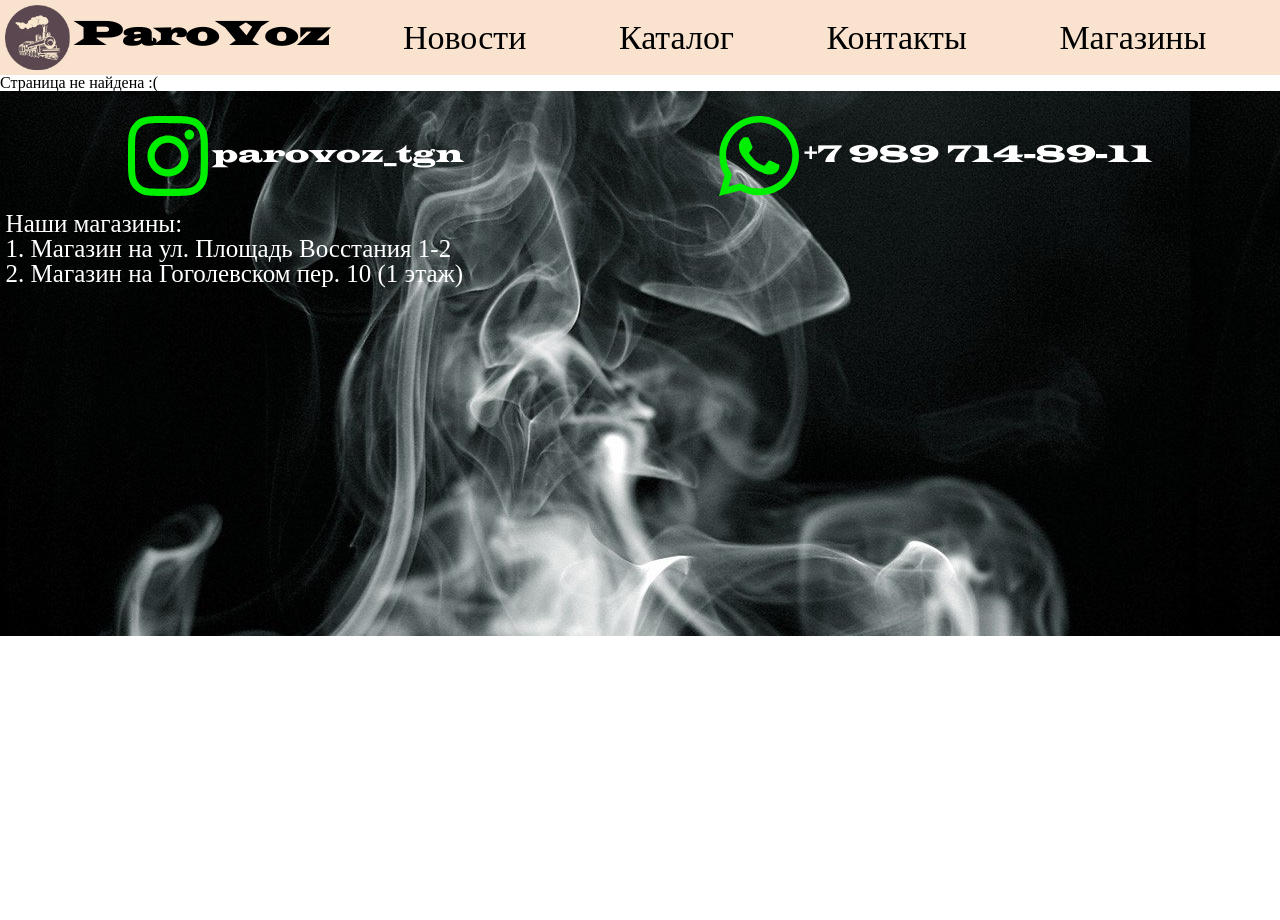
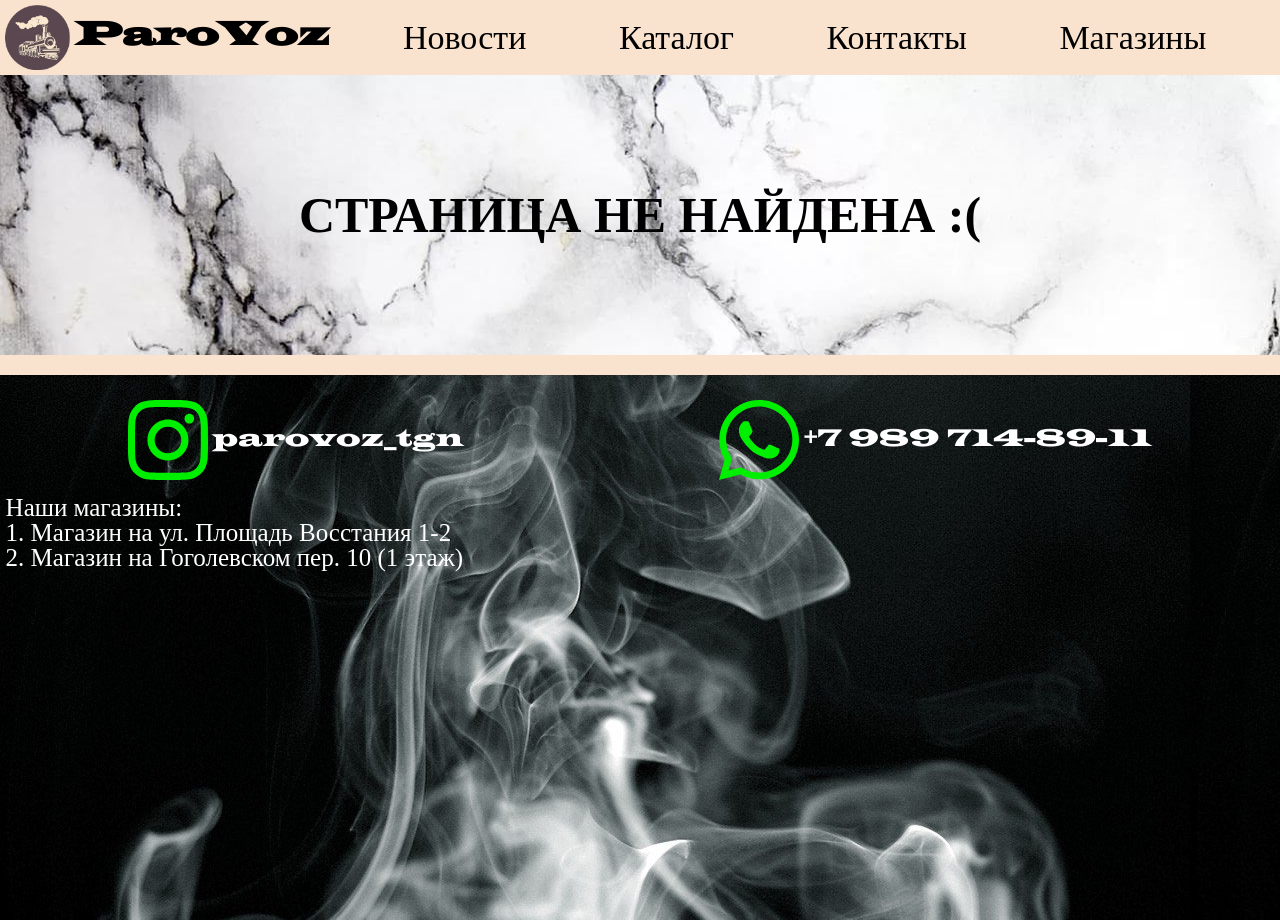
Before and after one commit to Platon61633/parovoz.1, a React (Create React App) app: page /undefind in a window 1280 px wide. Before the commit the page ends 800 px from the top, so only its background shows below. Built offline with nearby package versions, Linux system fonts and the light colour scheme.

Commit message:
undefind`s better

```diff
--- /dev/null
+++ b/src/CSSComponents/undefind.css
@@ -0,0 +1,10 @@
+.undefind{
+    height: 300px;
+    display: flex;
+    align-items: center;
+    justify-content: center;
+    font-size: 50px;
+    background-image: url(../imagin/mramor.jpg);
+    border-bottom: 20px solid #f9e2ce;
+    /* color: whitesmoke; */
+}
--- a/src/components/navbar.jsx
+++ b/src/components/navbar.jsx
@@ -28,11 +28,11 @@ function NavBar() {
       <BrowserRouter>
       <div className='panel'>
       <div>
-        <img src={logo} className='logo'/>
+        <img src={logo} alt='LOGO' className='logo'/>
         <strong style={{fontFamily:"Wide Latin"}}>ParoVoz</strong>
         </div>
         <OffCanzas canzas={canzas}/>
-        <button onClick={canzas} className='menu'><img src={menu}/></button>
+        <button onClick={canzas} className='menu'><img alt='MENU' src={menu}/></button>
         </div>
         {VisibCanzas
         ?<span></span>
--- a/src/components/news.jsx
+++ b/src/components/news.jsx
@@ -17,7 +17,7 @@ const News = () => {
                 e =>
                     <div className='post'>
                     <div className='text'>{e.text}</div>
-                    <img src={e.im}/>
+                    <img alt='POST-IMG' src={e.im}/>
                     </div>
 
             )}
--- a/src/components/oncanzas.jsx
+++ b/src/components/oncanzas.jsx
@@ -5,7 +5,7 @@ import {  Link } from 'react-router-dom';
 const OnCanzas = ({canzas}) => {
     return(
         <div className='onCanzas'>
-        <img src={cross} width={50} onClick={canzas}/>
+        <img src={cross} alt='ЗАКРЫТЬ' width={50} onClick={canzas}/>
         <div className='CanzNav'>
         <Link to='/news' className='sfaw'>Новости</Link>
         <Link to='/katalog'className='sfaw'>Каталог</Link>
--- a/src/components/undefind.jsx
+++ b/src/components/undefind.jsx
@@ -1,9 +1,11 @@
 import React from 'react';
+import smoke from '../imagin/smoke3.jpg'
+import '../CSSComponents/undefind.css'
 
 const Undefind = () => {
     return(
-        <div>
-        Страница не найдена :(
+        <div className='undefind'>
+            <h1>СТРАНИЦА НЕ НАЙДЕНА :(</h1>
         </div>
     );
 };
```
Also changed, not shown: src/imagin/mramor.jpg (added).
